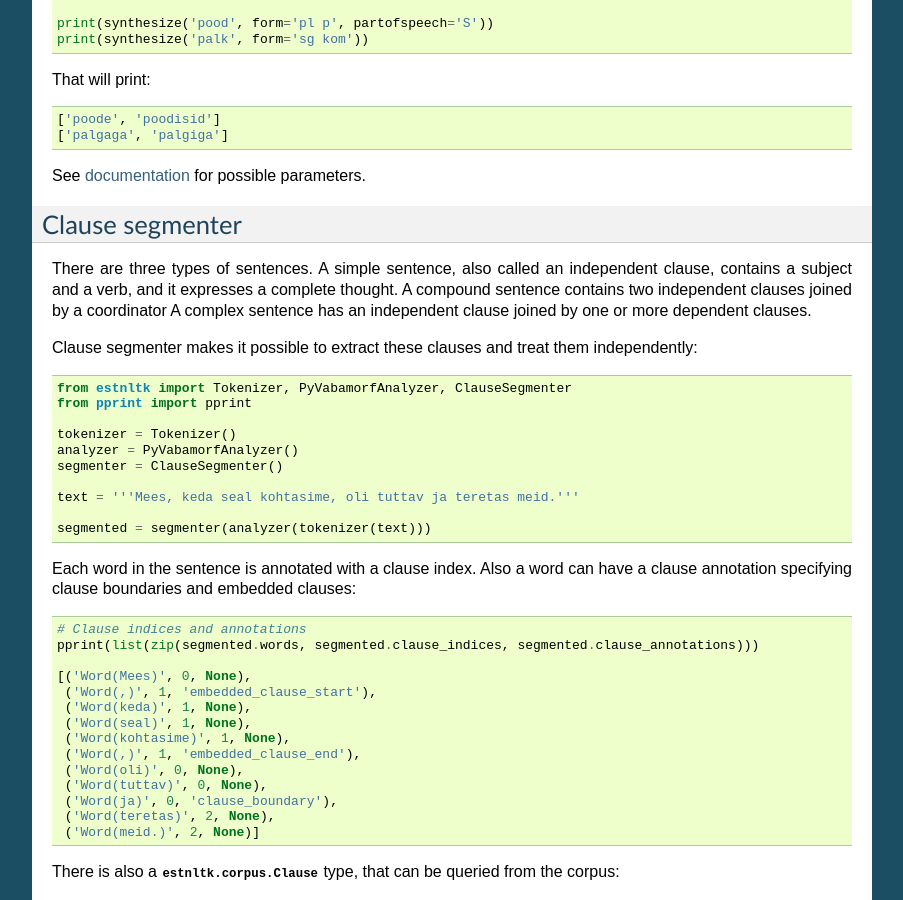
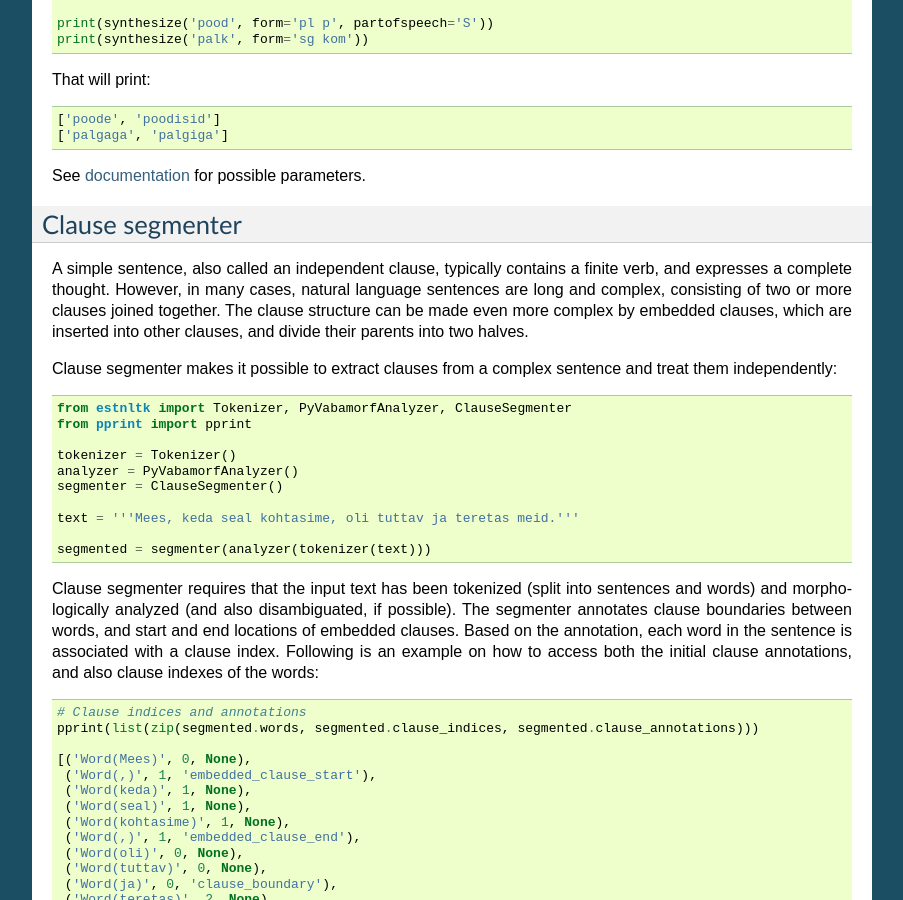
Before and after one commit to estnltk/estnltk, a Sphinx documentation site: the page built from docs/index.rst, in a window 1280 px wide and 900 px high, scrolled down 6278 px. Shown: the whole window, without its empty margins (198-1101 px from the left). Built offline with Sphinx 7.4.7, drawn with Linux system fonts in a browser that asks for light colours; pages that are not in the unit, such as notebooks, are missing from menus; some of the changed text lies outside the part shown.

Commit message:
Updated documentation for clause segmentation and timex tagging.

```diff
--- a/docs/index.rst
+++ b/docs/index.rst
@@ -379,13 +379,11 @@
 
 Clause segmenter
 ================
+A simple sentence, also called an independent clause, typically contains a finite verb, and expresses a complete thought.
+However, in many cases, natural language sentences are long and complex, consisting of two or more clauses joined together.
+The clause structure can be made even more complex by embedded clauses, which are inserted into other clauses, and divide their parents into two halves.
 
-There are three types of sentences.
-A simple sentence, also called an independent clause, contains a subject and a verb, and it expresses a complete thought.
-A compound sentence contains two independent clauses joined by a coordinator
-A complex sentence has an independent clause joined by one or more dependent clauses.
-
-Clause segmenter makes it possible to extract these clauses and treat them independently::
+Clause segmenter makes it possible to extract clauses from a complex sentence and treat them independently::
 
     from estnltk import Tokenizer, PyVabamorfAnalyzer, ClauseSegmenter
     from pprint import pprint
@@ -398,8 +396,10 @@
 
     segmented = segmenter(analyzer(tokenizer(text)))
 
-Each word in the sentence is annotated with a clause index.
-Also a word can have a clause annotation specifying clause boundaries and embedded clauses::
+Clause segmenter requires that the input text has been tokenized (split into sentences and words) and morphologically analyzed (and also disambiguated, if possible).
+The segmenter annotates clause boundaries between words, and start and end locations of embedded clauses.
+Based on the annotation, each word in the sentence is associated with a clause index.
+Following is an example on how to access both the initial clause annotations, and also clause indexes of the words::
 
     # Clause indices and annotations
     pprint(list(zip(segmented.words, segmented.clause_indices, segmented.clause_annotations)))
@@ -434,7 +434,6 @@
     ['Word(Mees)', 'Word(oli)', 'Word(tuttav)', 'Word(ja)']
     ['Word(,)', 'Word(keda)', 'Word(seal)', 'Word(kohtasime)', 'Word(,)']
     ['Word(teretas)', 'Word(meid.)']
-
 
 Named entity recognition
 ========================
@@ -545,7 +544,16 @@
 Temporal expression (TIMEX) tagging
 ===================================
 
-Temporal Expressions Tagger of Estnltk identifies temporal expression phrases in text and normalizes these expressions in a format similar to TimeML's TIMEX3.
+Temporal Expressions Tagger identifies temporal expressions (timexes) in text and normalizes these expressions (that is, finds calendaric dates and times corresponding to the expressions). The program outputs an annotation in a format similar to TimeML's TIMEX3 (see TODO for more details).
+
+According to TimeML, four types of temporal expressions are distinguished:
+
+* DATE expressions, e.g. *järgmisel kolmapäeval* (*on next Wednesday*)
+* TIME expressions, e.g. *kell 18.00* (*at 18.00 o’clock*)
+* DURATIONs, e.g. *viis päeva* (*five days*)
+* SETs of times, e.g. *igal aastal* (*on every year*)
+
+Temporal Expressions Tagger requires that the input text has been tokenized (split into sentences and words), and morphologically analyzed (and also disambiguated, if possible).
 
 Example::
 
@@ -563,13 +571,13 @@
 
     pprint(tagged.timexes)
 
-This prints found timex expressions::
+This prints found temporal expressions::
 
     [['Timex(eile, DATE, 2014-12-02, [timex_id=1])',
      'Timex(nüüd, DATE, PRESENT_REF, [timex_id=2])',
      'Timex(viie aasta, DURATION, P5Y, [timex_id=3])']
 
-Code of this example was run un Dec 3 2014, so words like *eile* will assigned value relative to the run date.
+Note that the relative temporal expressions (such as *eile* (*yesterday*)) are normalized according to the date when the program was run (in the previous example: December 3, 2014).
 This behaviour can be changed by supplying `creation_date` argument to the tagger.
 For example, let's tag the text given date June 10 1995::
 
```
